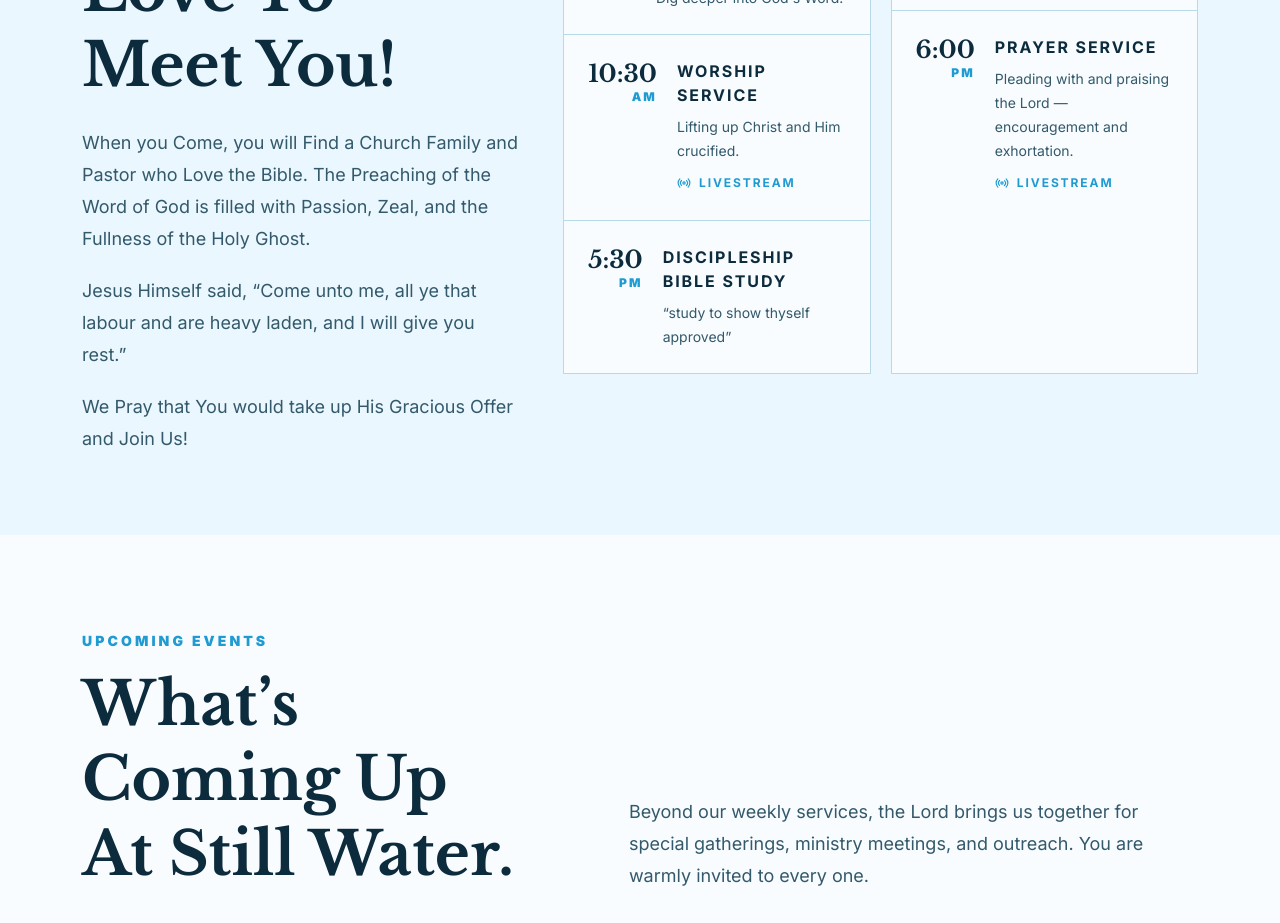
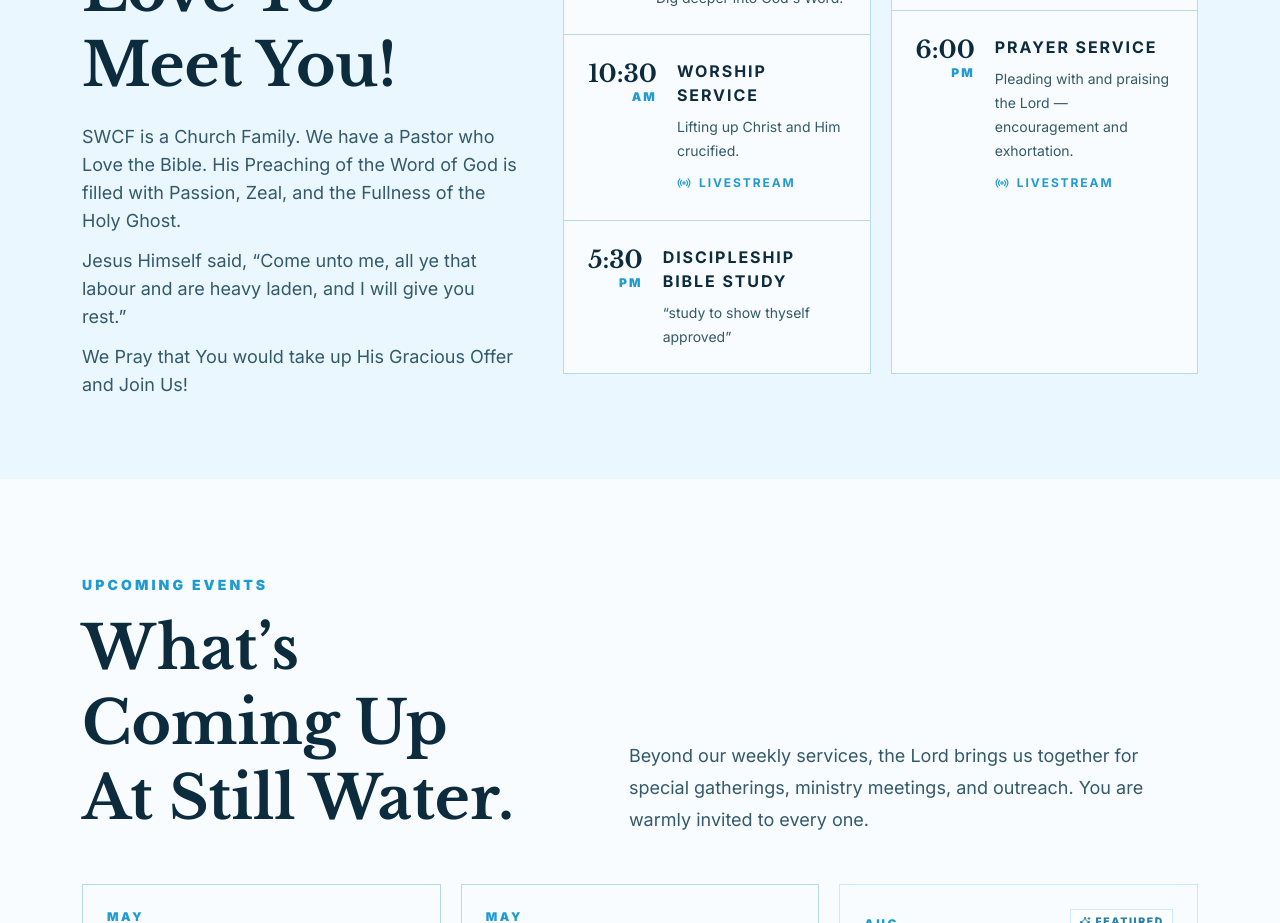
Before and after one commit to edesent/stillwater-christian-fellowship, a Next.js app: page / in a window 1280 px wide. Shown: the part 1160-2083 px from the top of the page. Built offline with nearby package versions, Linux system fonts and the light colour scheme.

Commit message:
Updated Visit This Week text and tightened paragraph spacing

```diff
--- a/src/app/page.tsx
+++ b/src/app/page.tsx
@@ -176,16 +176,16 @@ function Visit() {
             <h2 className="serif mt-4 text-balance text-5xl font-bold leading-tight text-ink sm:text-6xl">
               We Would Love To Meet You!
             </h2>
-            <p className="mt-6 text-lg leading-8 text-ink-soft">
-              When you Come, you will Find a Church Family and Pastor who Love
-              the Bible. The Preaching of the Word of God is filled with
-              Passion, Zeal, and the Fullness of the Holy Ghost.
+            <p className="mt-5 text-lg leading-7 text-ink-soft">
+              SWCF is a Church Family. We have a Pastor who Love the Bible. His
+              Preaching of the Word of God is filled with Passion, Zeal, and the
+              Fullness of the Holy Ghost.
             </p>
-            <p className="mt-5 text-lg leading-8 text-ink-soft">
+            <p className="mt-3 text-lg leading-7 text-ink-soft">
               Jesus Himself said, &ldquo;Come unto me, all ye that labour and are
               heavy laden, and I will give you rest.&rdquo;
             </p>
-            <p className="mt-5 text-lg leading-8 text-ink-soft">
+            <p className="mt-3 text-lg leading-7 text-ink-soft">
               We Pray that You would take up His Gracious Offer and Join Us!
             </p>
           </div>
```
